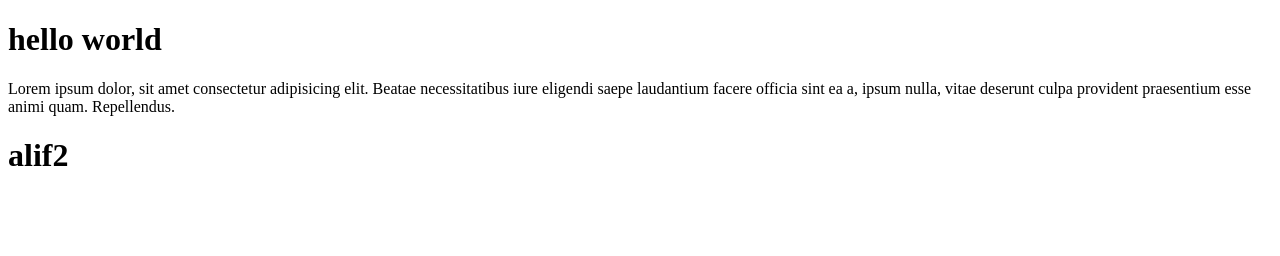
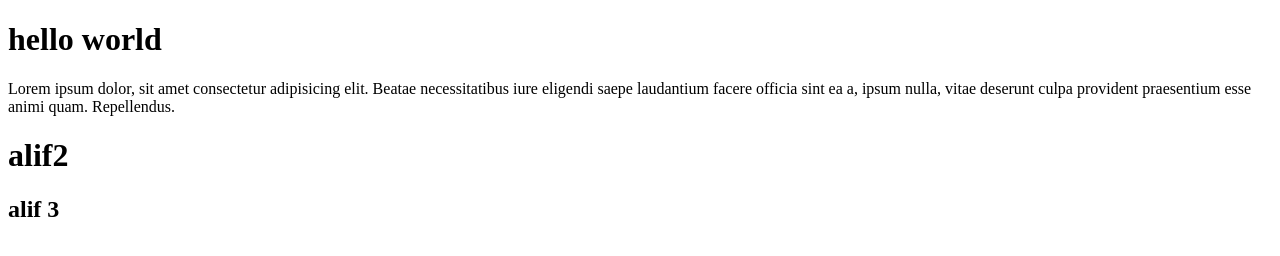
Before and after one commit to azamlalu12-cyber/latihan-html, a plain HTML site: page index.html in a window 1280 px wide. Drawn offline with Linux system fonts and the light colour scheme.

Commit message:
update file index

```diff
--- a/index.html
+++ b/index.html
@@ -9,6 +9,7 @@
     <h1>hello world</h1>
     <p>Lorem ipsum dolor, sit amet consectetur adipisicing elit. Beatae necessitatibus iure eligendi saepe laudantium facere officia sint ea a, ipsum nulla, vitae deserunt culpa provident praesentium esse animi quam. Repellendus.</p>
     <h1>alif2</h1>
+    <h2>alif 3</h2>
 
 </body>
 </html>
```
